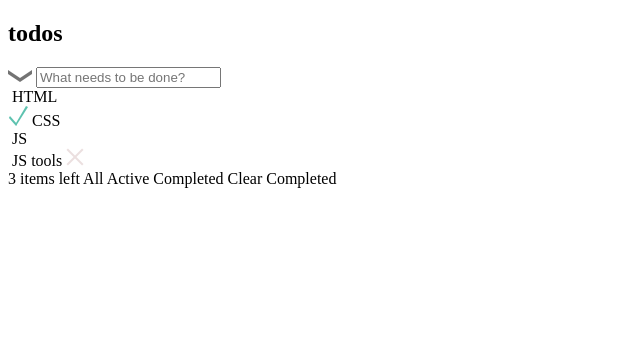
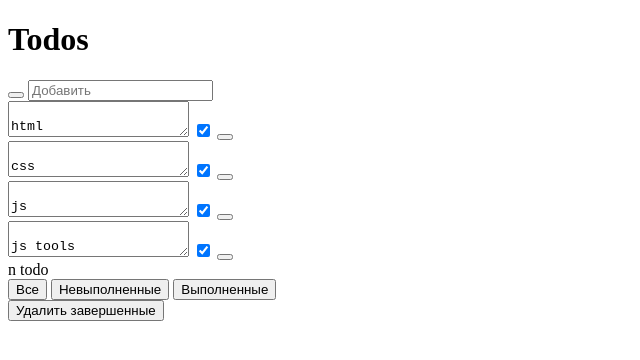
Before and after one commit to ok-technopolis-autumn-2017/Vlad_Efremov, a plain HTML site: page FirstHomeTask/todo-app.html in a window 1280 px wide. Shown: the whole page, without its empty margins (0-640 px from the left). Drawn offline with Linux system fonts and the light colour scheme.

Commit message:
Add files via upload

```diff
--- a/FirstHomeTask/todo-app.html
+++ b/FirstHomeTask/todo-app.html
@@ -5,45 +5,66 @@
 	<title>FirstHomeTask</title>
 </head>
 <body>
-	<div class="upper_elements">
-		<h2>todos</h2>
-		<span class="select_all_button"><img src="icons/select-all.png" alt="Выбрать все"></span>
-		<input type="text" placeholder="What needs to be done?">
+    <div class="todos-header">
+		<h1 class="todos-title">Todos</h1>
+	</div>
+    <div class="todos-main">
+		<div class="todos-add">
+			<button class="todo-add_select-all" aria-label="Отметить все как выполненнные"></button>
+			<input class="todo-add_input" placeholder="Добавить" aria-label="Поле добавления todo">
+		</div>
+
+		<div class="todos-list">
+			<div class="todo-item __ready">
+				<textarea class="todo-item_text">
+				html
+			    </textarea>
+				<input type="checkbox" checked="checked" class="todo-item_ready-mark" aria-label="Пометить как выполненное">
+				<button class="todo-item_remove" aria-label="Удалить todo"></button>
+			</div>
+			<div class="todo-item __ready">
+				<textarea class="todo-item_text">
+				css
+			    </textarea>
+				<input type="checkbox" checked="checked" class="todo-item_ready-mark" aria-label="Пометить как выполненное">
+				<button class="todo-item_remove" aria-label="Удалить todo"></button>
+			</div>
+			<div class="todo-item __ready">
+				<textarea class="todo-item_text">
+				js
+			    </textarea>
+				<input type="checkbox" checked="checked" class="todo-item_ready-mark" aria-label="Пометить как выполненное">
+				<button class="todo-item_remove" aria-label="Удалить todo"></button>
+			</div>
+			<div class="todo-item">
+				<textarea class="todo-item_text">
+				js tools
+			    </textarea>
+				<input type="checkbox" checked="checked" class="todo-item_ready-mark" aria-label="Пометить как выполненное">
+				<button class="todo-item_remove" aria-label="Удалить todo"></button>
+			</div>
+		</div>
+		<div class="todos-actions-bar">
+			<div class="todos-actions-bar_counter" aria-label="Количество несделанных todo"> n todo</div>
+			<div class="todo-filters">
+				<button class="todos-filter __active" data-filter="all" aria-label="Фильтр: показать все">
+					Все
+				</button>
+				<button class="todos-filter" data-filter="ready" aria-label="Фильтр: показать невыполненные">
+					Невыполненные
+				</button>
+				<button class="todos-filter __active" data-filter="unready" aria-label="Фильтр: показать выполненные">
+					Выполненные
+				</button>
+
+			</div>
+			<button class="todos-actions-bar_clear-completed">
+				Удалить завершенные
+			</button>
+
+		</div>
 	</div>
 
 
-	<div class="accordion">
-		<div class="html_button">
-			<img src="" >
-			<span>HTML</span>
-			<img src="" >
-		</div>
-
-		<div class="css_button">
-			<img src="icons/completed.png" >
-			<span>CSS</span>
-			<img src="" >
-		</div>
-
-		<div class="js_button">
-			<img src="" >
-			<span>JS</span>
-			<img src="" >
-		</div>
-
-		<div class="js_tools_button">
-			<img src="" >
-			<span>JS tools</span>
-			<img src="icons/close.png" alt="завершено">
-		</div>
-	</div>
-	<div class="lowwer_elements">
-		<span class="items_count">3 items left</span>
-		<span class="all_button">All</span>
-		<span class="active_button">Active</span>
-		<span class="completed_button">Completed</span>
-		<span class="clear_completed_button">Clear Completed</span>
-
-	</div>
 </body>
 </html>
```
